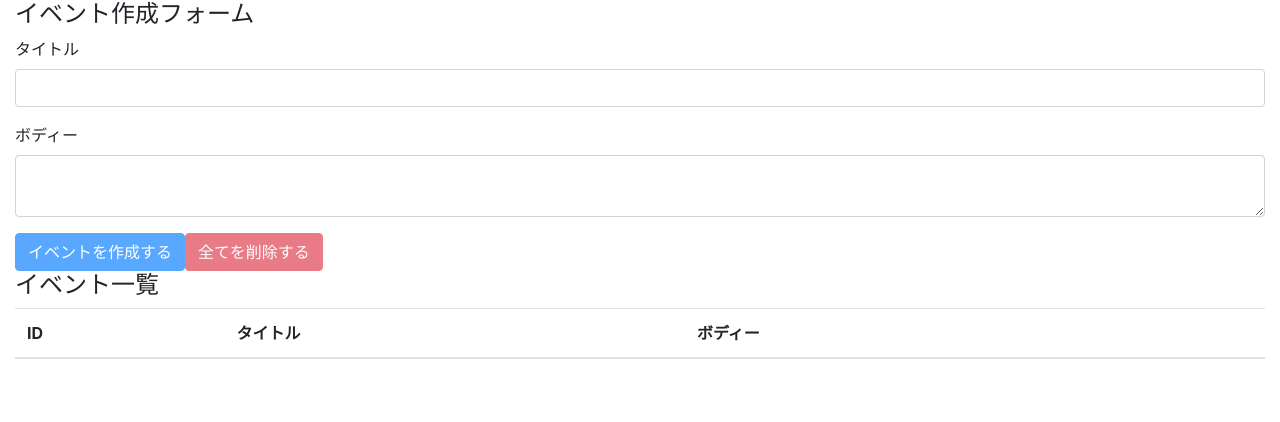
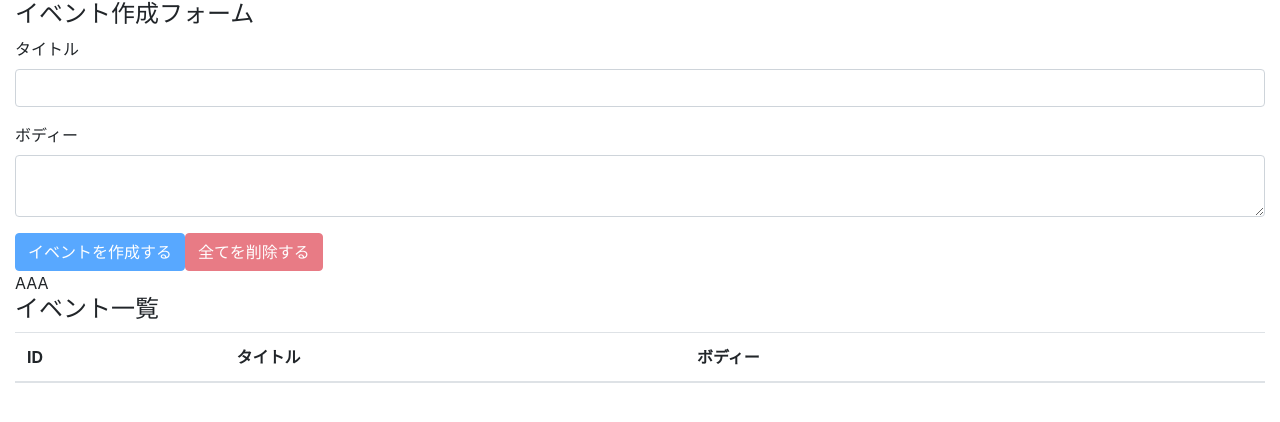
Before and after one commit to Tomy1123/react-hooks-101, a React (Create React App) app: page / in a window 1280 px wide. Shown: the top 422 px of the page. Built offline with nearby package versions, Linux system fonts and the light colour scheme.

Commit message:
setup react context provider

```diff
--- a/src/components/App.js
+++ b/src/components/App.js
@@ -3,19 +3,21 @@ import React, { useReducer } from 'react'
 import 'bootstrap/dist/css/bootstrap.min.css'
 
 import EventForm from './EventForm'
-
+import Events from './Events'
+import AppContext from '../contexts/AppContext'
 import reducer from '../reducers'
-import Events from './Events'
 
 
 const App = () => {
   const [state, dispatch] = useReducer(reducer, [])
 
   return (
-    <div className="container-fluid">
-      <EventForm  state={state} dispatch={dispatch}/>
-      <Events  state={state} dispatch={dispatch}/>
-    </div>
+    <AppContext.Provider value="AAA">
+      <div className="container-fluid">
+        <EventForm  state={state} dispatch={dispatch}/>
+        <Events  state={state} dispatch={dispatch}/>
+      </div>
+    </AppContext.Provider>
   )
 }
 
--- a/src/components/Events.js
+++ b/src/components/Events.js
@@ -1,10 +1,13 @@
-import React from 'react'
+import React, { useContext } from 'react'
 
 import Event from './Event'
+import AppContext from '../contexts/AppContext'
 
 const Events = ({ state, dispatch }) => {
+  const value = useContext(AppContext)
   return (
     <>
+    <div>{value}</div>
       <h4>イベント一覧</h4>
       <table className="table table-hover">
         <thead>
--- a/src/contexts/AppContext.js
+++ b/src/contexts/AppContext.js
@@ -0,0 +1,5 @@
+import { createContext } from "react";
+
+const AppContext = createContext()
+
+export default AppContext
```
